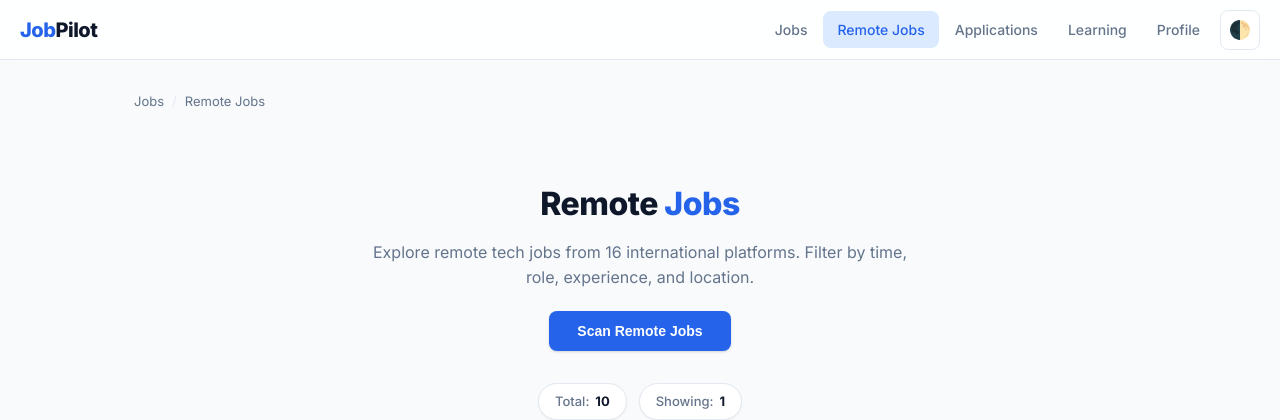
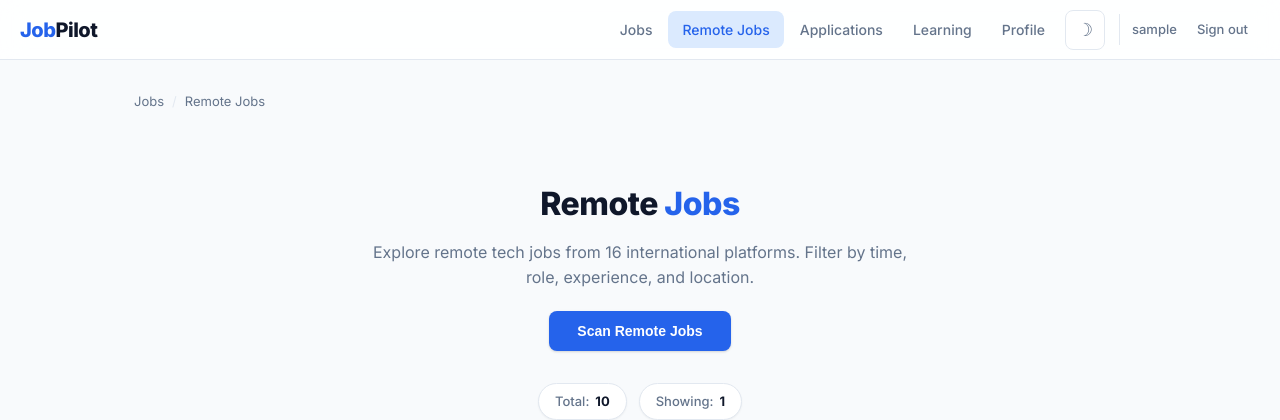
Before and after one commit to ssmugdho7/jobpilot, a Flask app: template app/web/templates/remote_jobs.html in a window 1280 px wide. Shown: the top 420 px of the page. Run offline with Flask 3, Linux system fonts and the light colour scheme; the template is opened without the code that fills it: most values are stand-ins (such as "Sample title", 1, 10 or a date in 2020); parts of the project's set-up code (start-up, migrations or seed data) failed here and were passed over.

Commit message:
Unify header across all pages: consistent logo, nav, user-pill, sign out

```diff
--- a/app/web/templates/learning.html
+++ b/app/web/templates/learning.html
@@ -97,7 +97,7 @@
 </head>
 <body>
   <div class="header">
-    <div class="logo">Job<span>Pilot</span></div>
+    <div class="logo"><a href="/dashboard" style="color:var(--blue);text-decoration:none">Job<span style="color:var(--text)">Pilot</span></a></div>
     <div class="header-right">
       <div class="nav">
         <a href="/dashboard">Jobs</a>
@@ -111,9 +111,6 @@
         <span class="name">{{ username }}</span>
         <a href="/logout" class="logout">Sign out</a>
       </div>
-      <button class="hamburger" onclick="openDrawer()" aria-label="Menu">
-        <span></span><span></span><span></span>
-      </button>
     </div>
   </div>
 
--- a/app/web/templates/profile.html
+++ b/app/web/templates/profile.html
@@ -187,7 +187,7 @@
 </head>
 <body>
   <div class="header">
-    <div class="logo"><a href="/dashboard" style="color:var(--blue);text-decoration:none">Job<span>Pilot</span></a></div>
+    <div class="logo"><a href="/dashboard" style="color:var(--blue);text-decoration:none">Job<span style="color:var(--text)">Pilot</span></a></div>
     <div class="header-right">
       <div class="nav">
         <a href="/dashboard">Jobs</a>
@@ -201,9 +201,6 @@
         <span class="name">{{ username }}</span>
         <a href="/logout" class="logout">Sign out</a>
       </div>
-      <button class="hamburger" onclick="openDrawer()" aria-label="Menu">
-        <span></span><span></span><span></span>
-      </button>
     </div>
   </div>
 
--- a/app/web/templates/remote_jobs.html
+++ b/app/web/templates/remote_jobs.html
@@ -164,8 +164,8 @@
 </head>
 <body>
   <!-- Header -->
-  <header class="header">
-    <a href="/" class="logo">Job<span>Pilot</span></a>
+  <div class="header">
+    <div class="logo"><a href="/dashboard" style="color:var(--blue);text-decoration:none">Job<span style="color:var(--text)">Pilot</span></a></div>
     <div class="header-right">
       <div class="nav">
         <a href="/dashboard">Jobs</a>
@@ -174,15 +174,13 @@
         <a href="/learning">Learning</a>
         <a href="/profile">Profile</a>
       </div>
-      <button class="theme-btn" onclick="toggleTheme()" title="Toggle theme">🌓</button>
-      {% if user %}
+      <button class="theme-btn" onclick="toggleTheme()" title="Toggle dark mode" id="themeBtn">&#9789;</button>
       <div class="user-pill">
-        <span class="name">{{ user.display_name or user.email }}</span>
-        <a href="/logout" class="logout">Logout</a>
+        <span class="name">{{ username }}</span>
+        <a href="/logout" class="logout">Sign out</a>
       </div>
-      {% endif %}
     </div>
-  </header>
+  </div>
 
   <!-- Main -->
   <main class="main">
```
Also changed, not shown: app/web/templates/applications.html (+6 -8 lines).
